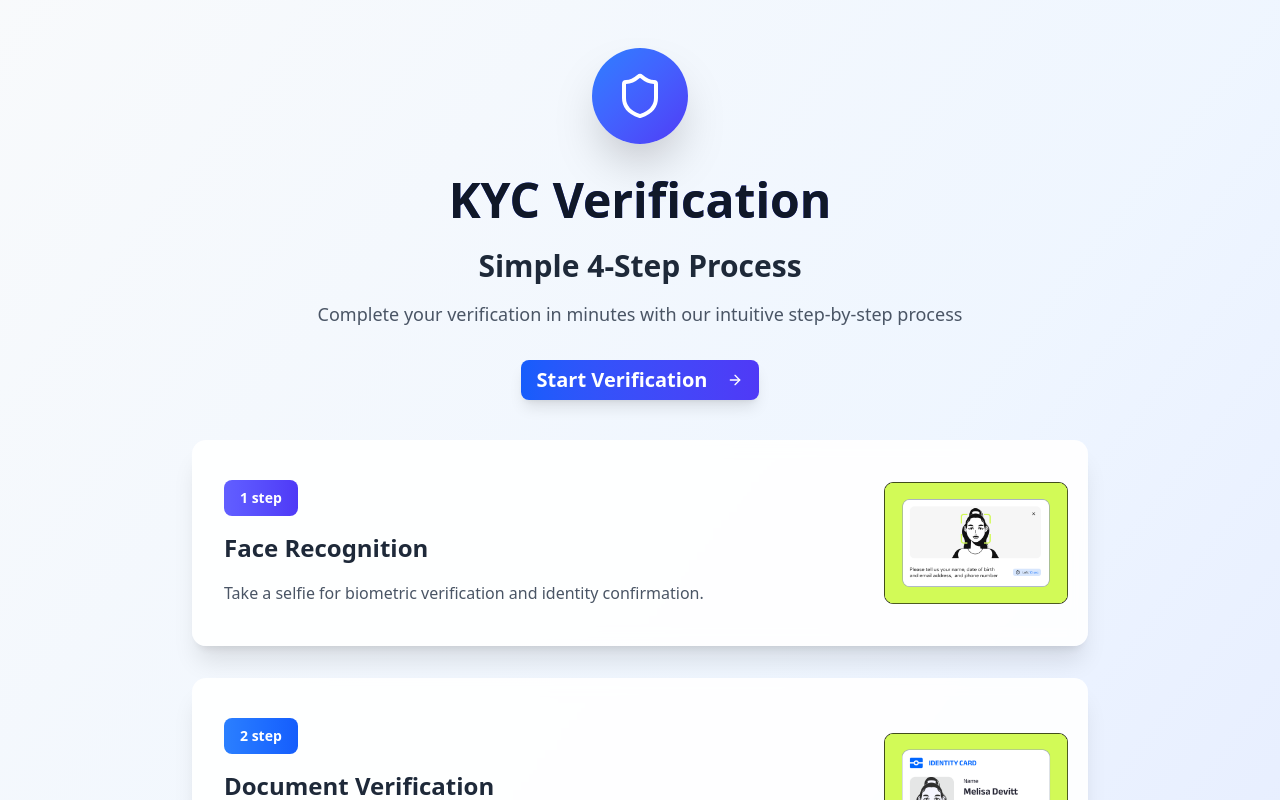
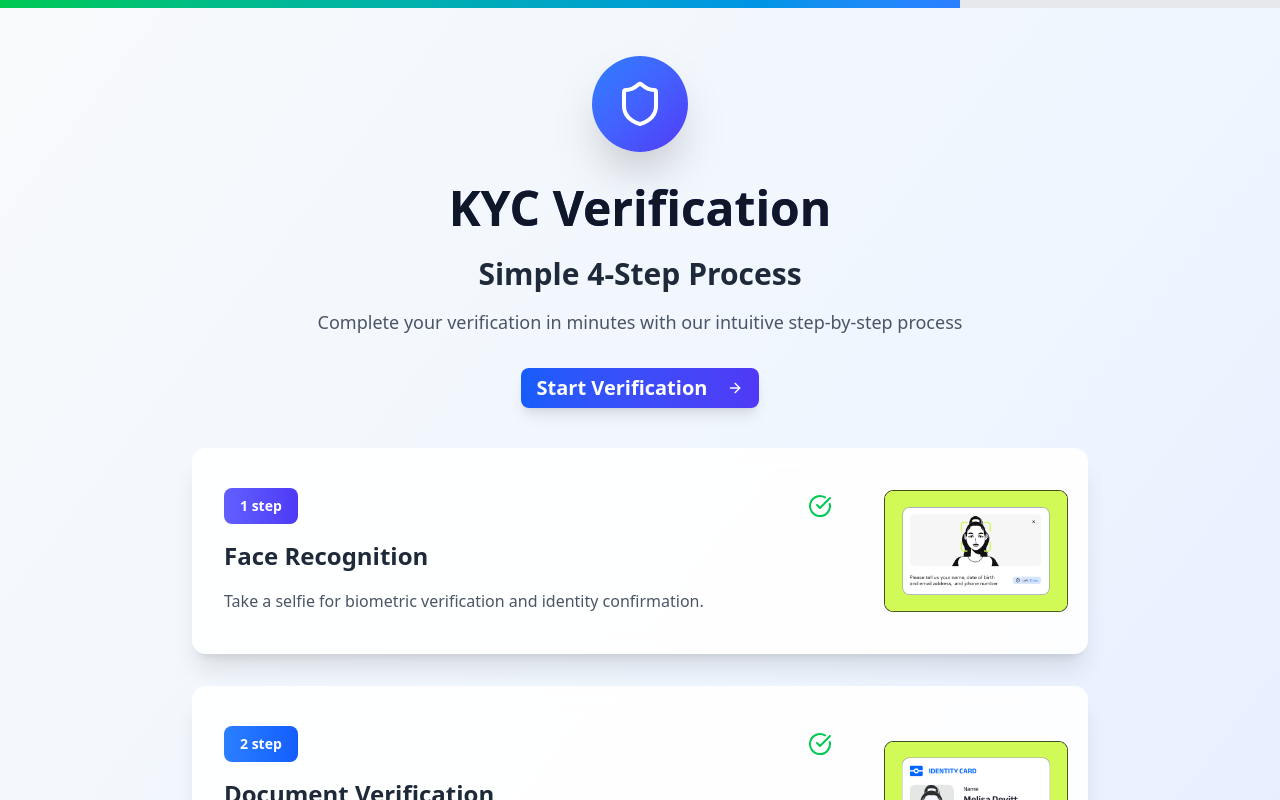
Before and after one commit to iddhi-sulakshana/react-webcam, a React (Vite) app: page / in a window 1280 px wide. Shown: the top 800 px of the page. Built offline with nearby package versions, Linux system fonts and the light colour scheme.

Commit message:
Implement verification store and progress tracking in App and Home components. Added Zustand for state management of verification steps, integrated progress bar in App, and enhanced Home component to display step statuses with icons. Improved layout and user experience for KYC verification workflow.

```diff
--- a/src/App.tsx
+++ b/src/App.tsx
@@ -1,12 +1,42 @@
 import { Routes, Route } from "react-router-dom";
 import Home from "./pages/Home";
+import { useVerificationStore } from "@/lib/store";
+import { motion } from "framer-motion";
 
 function App() {
+    const { getCompletedCount, getRejectedCount } = useVerificationStore();
+    const completedCount = getCompletedCount();
+    const totalSteps = 4;
+
     return (
-        <Routes>
-            <Route path="/" element={<Home />} />
-            {/* Add more routes here */}
-        </Routes>
+        <>
+            {/* Global Progress Bar - Fixed at top */}
+            <div className="fixed top-0 left-0 right-0 z-50">
+                <motion.div
+                    className="w-full h-2 bg-gray-200"
+                    initial={{ opacity: 0, y: -10 }}
+                    animate={{ opacity: 1, y: 0 }}
+                    transition={{ duration: 0.6 }}
+                >
+                    <motion.div
+                        className="h-full bg-gradient-to-r from-green-500 to-blue-500"
+                        initial={{ width: 0 }}
+                        animate={{
+                            width: `${(completedCount / totalSteps) * 100}%`,
+                        }}
+                        transition={{ duration: 1, delay: 0.5 }}
+                    />
+                </motion.div>
+            </div>
+
+            {/* Main Content with top margin to avoid progress bar */}
+            <div className="pt-2">
+                <Routes>
+                    <Route path="/" element={<Home />} />
+                    {/* Add more routes here */}
+                </Routes>
+            </div>
+        </>
     );
 }
 
--- /dev/null
+++ b/src/lib/store.ts
@@ -0,0 +1,69 @@
+import { create } from "zustand";
+
+export type StepStatus = "pending" | "completed" | "rejected";
+
+export interface Step {
+    selfie: StepStatus;
+    document: StepStatus;
+    liveness: StepStatus;
+    complete: StepStatus;
+}
+
+interface VerificationStore {
+    steps: Step;
+    currentStep: number;
+
+    // Actions
+    setStepStatus: (stepId: keyof Step, status: StepStatus) => void;
+    setCurrentStep: (stepId: number) => void;
+    resetSteps: () => void;
+    getStepStatus: (stepId: keyof Step) => StepStatus;
+    getCompletedCount: () => number;
+    getRejectedCount: () => number;
+}
+
+const initialSteps: Step = {
+    selfie: "completed",
+    document: "completed",
+    liveness: "completed",
+    complete: "pending",
+};
+
+export const useVerificationStore = create<VerificationStore>((set, get) => ({
+    steps: initialSteps,
+    currentStep: 1,
+
+    setStepStatus: (stepId: keyof Step, status: StepStatus) => {
+        set((state) => ({
+            steps: {
+                ...state.steps,
+                [stepId]: status,
+            },
+        }));
+    },
+
+    setCurrentStep: (stepId: number) => {
+        set({ currentStep: stepId });
+    },
+
+    resetSteps: () => {
+        set({
+            steps: initialSteps,
+            currentStep: 1,
+        });
+    },
+
+    getStepStatus: (stepId: keyof Step) => {
+        return get().steps[stepId] || "pending";
+    },
+
+    getCompletedCount: () => {
+        return Object.values(get().steps).filter((step) => step === "completed")
+            .length;
+    },
+
+    getRejectedCount: () => {
+        return Object.values(get().steps).filter((step) => step === "rejected")
+            .length;
+    },
+}));
--- a/src/pages/Home.tsx
+++ b/src/pages/Home.tsx
@@ -1,13 +1,15 @@
 import { Button } from "@/components/ui/button";
 import { Card, CardContent } from "@/components/ui/card";
 import { Badge } from "@/components/ui/badge";
-import { Shield, ArrowRight, CheckCircle } from "lucide-react";
+import { Shield, ArrowRight, CheckCircle, XCircle, Clock } from "lucide-react";
 import { motion } from "framer-motion";
 import documentImg from "../assets/images/document.png";
 import selfieImg from "../assets/images/selfie.png";
 import livenessImg from "../assets/images/liveness.png";
 import completeImg from "../assets/images/complete.png";
 import { useNavigate } from "react-router-dom";
+import { useVerificationStore } from "@/lib/store";
+import type { StepStatus } from "@/lib/store";
 
 const workflowSteps = [
     {
@@ -18,6 +20,7 @@ const workflowSteps = [
         image: selfieImg,
         stepNumber: "1 step",
         color: "from-indigo-500 to-indigo-600",
+        storeKey: "selfie" as const,
     },
     {
         id: 2,
@@ -27,6 +30,7 @@ const workflowSteps = [
         image: documentImg,
         stepNumber: "2 step",
         color: "from-blue-500 to-blue-600",
+        storeKey: "document" as const,
     },
     {
         id: 3,
@@ -36,6 +40,7 @@ const workflowSteps = [
         image: livenessImg,
         stepNumber: "3 step",
         color: "from-amber-500 to-amber-600",
+        storeKey: "liveness" as const,
     },
     {
         id: 4,
@@ -45,6 +50,7 @@ const workflowSteps = [
         image: completeImg,
         stepNumber: "4 step",
         color: "from-green-500 to-green-600",
+        storeKey: "complete" as const,
     },
 ];
 
@@ -89,6 +95,25 @@ export default function Home() {
     const onClickContinue = () => {
         navigator("/selfie");
     };
+
+    const { getStepStatus, getCompletedCount, getRejectedCount } =
+        useVerificationStore();
+    const completedCount = getCompletedCount();
+    const rejectedCount = getRejectedCount();
+    const totalSteps = 4;
+
+    const getStatusIcon = (status: StepStatus) => {
+        switch (status) {
+            case "completed":
+                return <CheckCircle className="w-6 h-6 text-green-500" />;
+            case "rejected":
+                return <XCircle className="w-6 h-6 text-red-500" />;
+            case "pending":
+            default:
+                return <Clock className="w-6 h-6 text-gray-400" />;
+        }
+    };
+
     return (
         <div className="min-h-screen bg-gradient-to-br from-slate-50 via-blue-50 to-indigo-100">
             <div className="container mx-auto px-4 py-12">
@@ -118,7 +143,7 @@ export default function Home() {
                             className="text-center mb-8"
                             initial={{ opacity: 0, y: 20 }}
                             animate={{ opacity: 1, y: 0 }}
-                            transition={{ duration: 0.6, delay: 0.4 }}
+                            transition={{ duration: 0.6, delay: 1.2 }}
                         >
                             <h2 className="text-3xl font-bold text-gray-800 mb-4">
                                 Simple 4-Step Process
@@ -158,7 +183,9 @@ export default function Home() {
                             initial="hidden"
                             animate="visible"
                         >
-                            {workflowSteps.map((step, _) => (
+                            {workflowSteps.map((step, _) => {
+                                const stepStatus = getStepStatus(step.storeKey);
+                                return (
                                     <motion.li
                                         key={step.id}
                                         className="group"
@@ -170,12 +197,17 @@ export default function Home() {
                                                 <div className="flex flex-col lg:flex-row h-full">
                                                     {/* Card Description */}
                                                     <div className="flex-1 px-8 py-4 flex flex-col justify-center">
-                                                    <div className="mb-4">
+                                                        <div className="flex items-center justify-between mb-4">
                                                             <Badge
                                                                 className={`bg-gradient-to-r ${step.color} text-white border-0 px-4 py-2 text-sm font-semibold`}
                                                             >
-                                                            {step.stepNumber}
+                                                                {
+                                                                    step.stepNumber
+                                                                }
                                                             </Badge>
+                                                            {getStatusIcon(
+                                                                stepStatus
+                                                            )}
                                                         </div>
                                                         <h3 className="text-2xl font-bold text-gray-800 mb-4 group-hover:text-blue-600 transition-colors duration-300">
                                                             {step.title}
@@ -197,7 +229,8 @@ export default function Home() {
                                             </CardContent>
                                         </Card>
                                     </motion.li>
-                            ))}
+                                );
+                            })}
                         </motion.ul>
                     </div>
                 </section>
```
Lines whose indentation alone changed are shown as unchanged.
